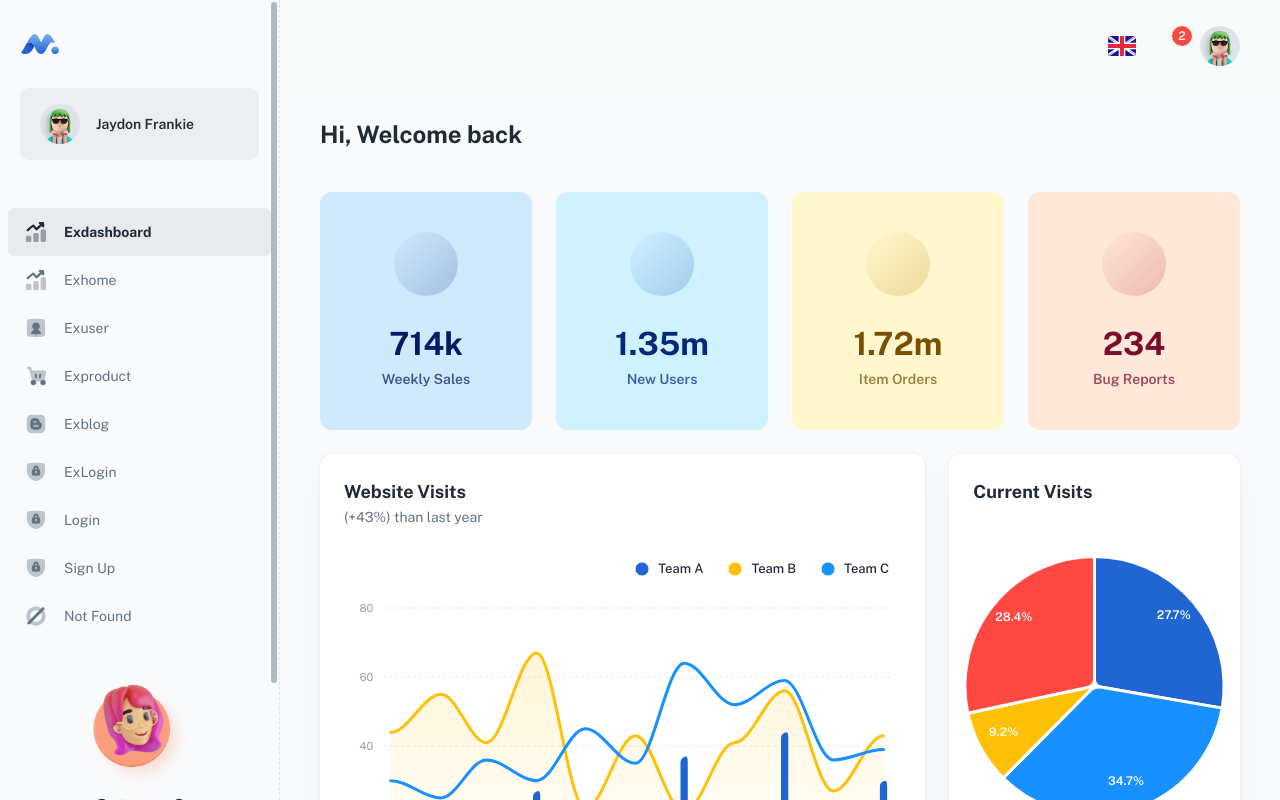
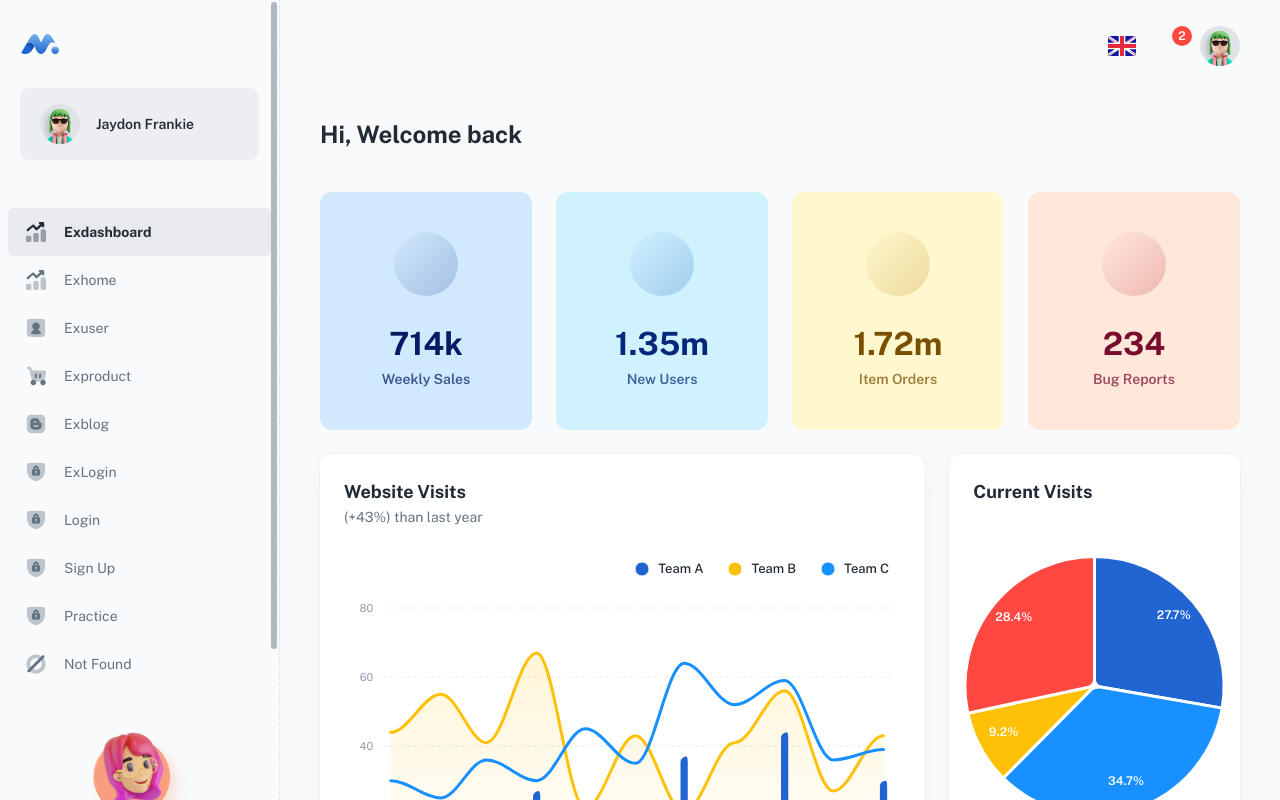
Before and after one commit to HrishrathTBS/EMS, a React (Create React App) app: page /Ex/dashboard/app in a window 1280 px wide. Shown: the top 800 px of the page. Built offline with nearby package versions, Linux system fonts and the light colour scheme; some icons are missing; a web font is replaced by a local one.

Commit message:
practice page

```diff
--- a/src/layouts/dashboard/nav/config.js
+++ b/src/layouts/dashboard/nav/config.js
@@ -47,6 +47,11 @@ const navConfig = [
     icon: icon('ic_lock'),
   },
   {
+    title: 'Practice',
+    path: '/Ex/practice',
+    icon: icon('ic_lock'),
+  },
+  {
     title: 'Not found',
     path: '/404',
     icon: icon('ic_disabled'),
--- /dev/null
+++ b/src/pages/Practice.js
@@ -0,0 +1,39 @@
+import { Stack } from '@mui/material'
+import React from 'react'
+import Button from 'src/theme/overrides/Button'
+
+const Practice = () => {
+    const notifyMe = () => {
+        // if (!("Notification" in window)) {
+        //     // Check if the browser supports notifications
+        //     alert("This browser does not support desktop notification");
+        // } else if (window.Notification.permission === "granted") {
+        //     // Check whether notification permissions have already been granted;
+        //     // if so, create a notification
+        //     const notification = new Notification("Hi there!");
+        //     // …
+        // } else if (window.Notification.permission !== "denied") {
+        //     // We need to ask the user for permission
+        //     window.Notification.requestPermission().then((permission) => {
+        //         // If the user accepts, let's create a notification
+        //         if (permission === "granted") {
+        //             const notification = new Notification("Hi there!");
+        //             // …
+        //         }
+        //     });
+        // }
+
+        // At last, if the user has denied notifications, and you
+        // want to be respectful there is no need to bother them anymore.
+    }
+    return (
+        <Stack justifyContent="center" >
+            <Button onClick={notifyMe}>
+                Show Notification
+            </Button>
+        </Stack>
+    )
+}
+
+
+export default Practice
--- a/src/routes.js
+++ b/src/routes.js
@@ -12,6 +12,7 @@ import DashboardAppPage from './pages/DashboardAppPage';
 import Login from './pages/Authentication/Login';
 import Signup from './pages/Authentication/Signup';
 import AuthLayout from './layouts/AuthLayout';
+import Practice from './pages/Practice';
 
 // ----------------------------------------------------------------------
 
@@ -36,6 +37,11 @@ export default function Router() {
           path: 'login',
           element: <LoginPage />,
         },
+        {
+          path: 'practice',
+          element: <Practice />,
+        },
+
       ],
     },
     {
```
Also changed, not shown: 1 other file (tests, documents, lock files or other folders).
